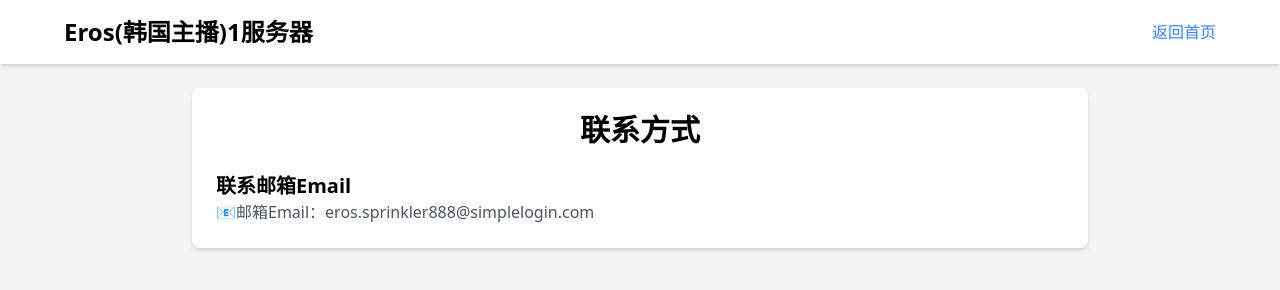
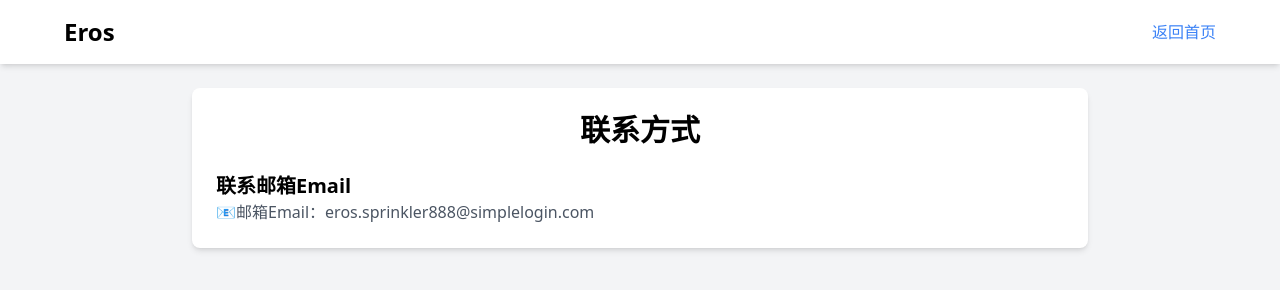
Before and after one commit to Eros-65/Eros-65.github.io, a plain HTML site: page mail.html in a window 1280 px wide. Drawn offline with nearby package versions, Linux system fonts and the light colour scheme.

Commit message:
Update mail.html

```diff
--- a/mail.html
+++ b/mail.html
@@ -11,7 +11,7 @@
     <!-- 导航栏 -->
     <nav class="bg-white shadow-md p-4">
         <div class="max-w-6xl mx-auto flex justify-between items-center">
-            <h1 class="text-2xl font-bold">Eros(韩国主播)1服务器</h1>
+            <h1 class="text-2xl font-bold">Eros</h1>
             <a href="index.html" class="text-blue-500 hover:underline">返回首页</a>
         </div>
     </nav>
```
